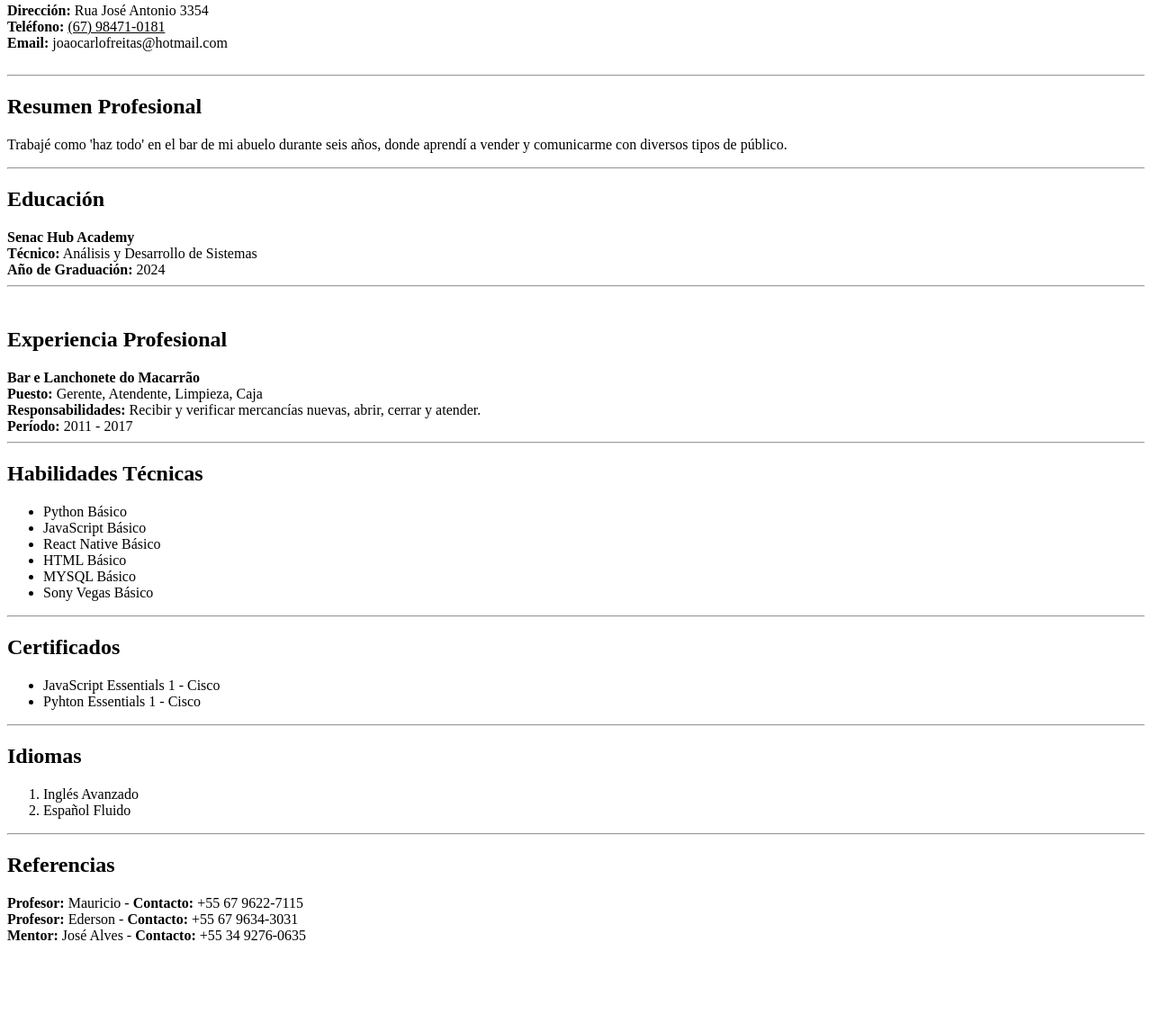
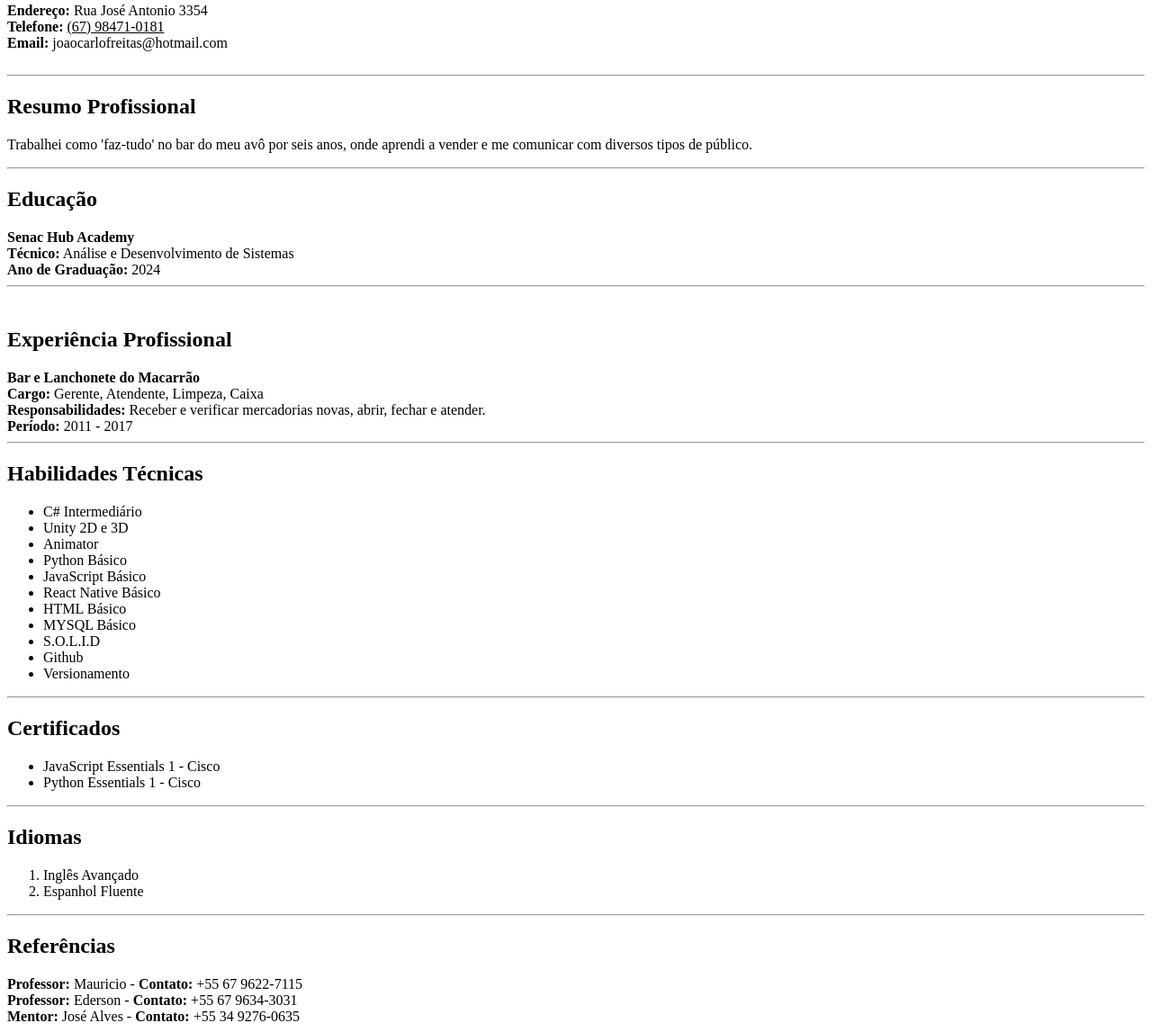
Before and after one commit to jotafreitas/curriculo, a plain HTML site: page index.html in a window 1280 px wide. Shown: the part 105-1252 px from the top of the page at 90% size. Before the commit the page ends 1162 px from the top, so only its background shows below. Drawn offline with Linux system fonts and the light colour scheme.

Commit message:
update 13/03

```diff
--- a/index.html
+++ b/index.html
@@ -1,5 +1,5 @@
 <!DOCTYPE html>
-<html lang="es">
+<html lang="pt-BR">
 <head>
     <meta charset="UTF-8">
     <meta name="viewport" content="width=device-width, initial-scale=1.0">
@@ -9,50 +9,55 @@
 
 <h1>João Carlo Freitas Moia</h1>
 <hr><br>
-<a><b>Dirección:</b> Rua José Antonio 3354</a> <br>
-<a><b>Teléfono:</b> <u>(67) 98471-0181</u></a> <br>
+<a><b>Endereço:</b> Rua José Antonio 3354</a> <br>
+<a><b>Telefone:</b> <u>(67) 98471-0181</u></a> <br>
 <a><b>Email:</b> joaocarlofreitas@hotmail.com</a> <br><br>
 <hr>
-<h2>Resumen Profesional</h2>
-<p>Trabajé como 'haz todo' en el bar de mi abuelo durante seis años, donde aprendí a vender y comunicarme con diversos tipos de público.</p>
+<h2>Resumo Profissional</h2>
+<p>Trabalhei como 'faz-tudo' no bar do meu avô por seis anos, onde aprendi a vender e me comunicar com diversos tipos de público.</p>
 <hr>
-<h2>Educación</h2>
+<h2>Educação</h2>
 <a><b>Senac Hub Academy</b></a><br>
-<a><b>Técnico:</b> Análisis y Desarrollo de Sistemas</a><br>
-<a><b>Año de Graduación:</b> 2024</a><br>
+<a><b>Técnico:</b> Análise e Desenvolvimento de Sistemas</a><br>
+<a><b>Ano de Graduação:</b> 2024</a><br>
 <hr><br>
-<h2>Experiencia Profesional</h2>
+<h2>Experiência Profissional</h2>
 <a><b>Bar e Lanchonete do Macarrão</b></a><br>
-<a><b>Puesto:</b> Gerente, Atendente, Limpieza, Caja</a><br>
-<a><b>Responsabilidades:</b> Recibir y verificar mercancías nuevas, abrir, cerrar y atender.</a><br>
+<a><b>Cargo:</b> Gerente, Atendente, Limpeza, Caixa</a><br>
+<a><b>Responsabilidades:</b> Receber e verificar mercadorias novas, abrir, fechar e atender.</a><br>
 <a><b>Período:</b> 2011 - 2017</a>
 <hr>
 <h2>Habilidades Técnicas</h2>
 <ul>
+    <li>C# Intermediário</li>
+    <li>Unity 2D e 3D</li>
+    <li>Animator</li>
     <li>Python Básico</li>
     <li>JavaScript Básico</li>
     <li>React Native Básico</li>
     <li>HTML Básico</li>
     <li>MYSQL Básico</li>
-    <li>Sony Vegas Básico</li>
+    <li>S.O.L.I.D</li>
+    <li>Github</li>
+    <li>Versionamento</li>
 </ul>
 <hr>
 <h2>Certificados</h2>
 <ul>
     <li>JavaScript Essentials 1 - Cisco</li>
-    <li>Pyhton Essentials 1 - Cisco</li>
+    <li>Python Essentials 1 - Cisco</li>
 </ul>
 <hr>
 <h2>Idiomas</h2>
 <ol>
-    <li>Inglés Avanzado</li>
-    <li>Español Fluido</li>
+    <li>Inglês Avançado</li>
+    <li>Espanhol Fluente</li>
 </ol>
 <hr>
-<h2>Referencias</h2>
-<a><b>Profesor:</b> Mauricio - <b>Contacto: </b> +55 67 9622-7115</a><br>
-<a><b>Profesor:</b> Ederson - <b>Contacto: </b> +55 67 9634-3031</a><br>
-<a><b>Mentor:</b> José Alves - <b>Contacto: </b> +55 34 9276-0635</a><br>
+<h2>Referências</h2>
+<a><b>Professor:</b> Mauricio - <b>Contato: </b> +55 67 9622-7115</a><br>
+<a><b>Professor:</b> Ederson - <b>Contato: </b> +55 67 9634-3031</a><br>
+<a><b>Mentor:</b> José Alves - <b>Contato: </b> +55 34 9276-0635</a><br>
 
 </body>
 </html>
```
